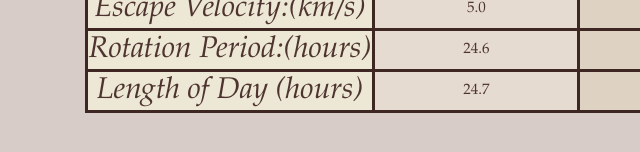
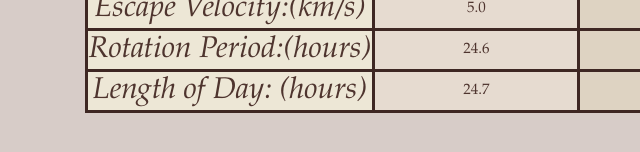
Before and after one commit to akarabek2/lab6, a plain HTML site: page index.html in a window 1280 px wide. Shown: the part 536-688 px from the top of the page, 0-640 px from the left. Drawn offline with Linux system fonts and the light colour scheme.

Commit message:
Update index.html
grammar fix

```diff
--- a/index.html
+++ b/index.html
@@ -66,7 +66,7 @@
       <td>16.1</td>
     </tr>
     <tr>
-      <td class="td_title">Length of Day (hours)</td>
+      <td class="td_title">Length of Day: (hours)</td>
       <td>24.7</td>
       <td>9.9</td>
       <td>10.7</td>
```
